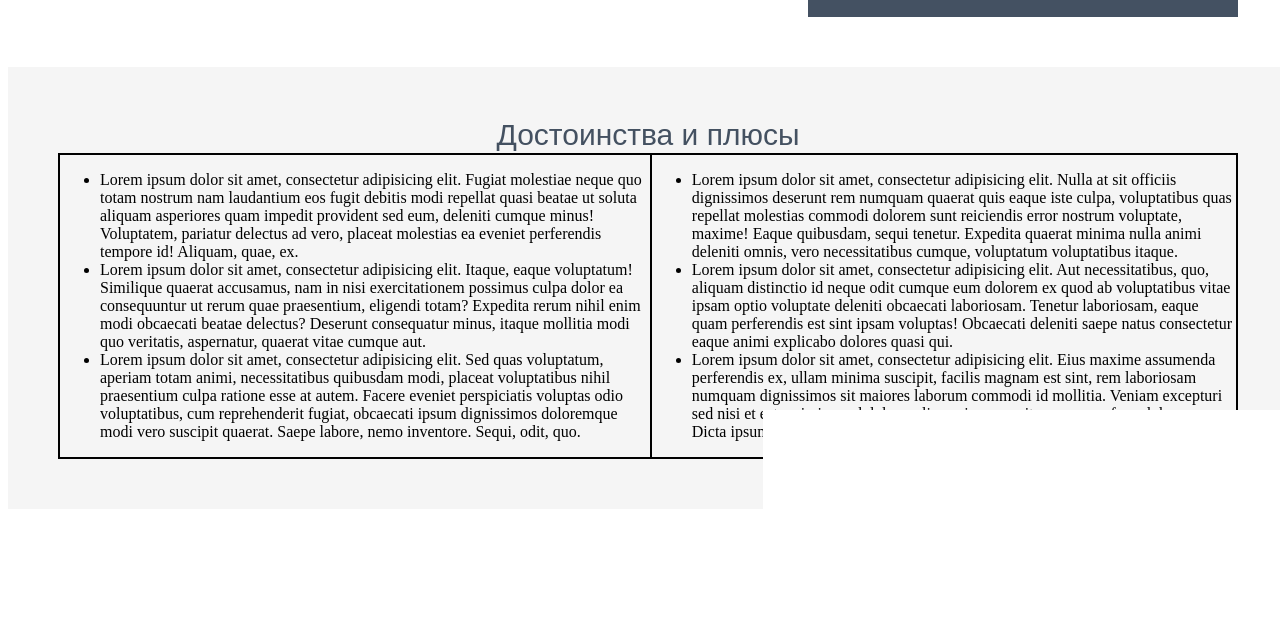
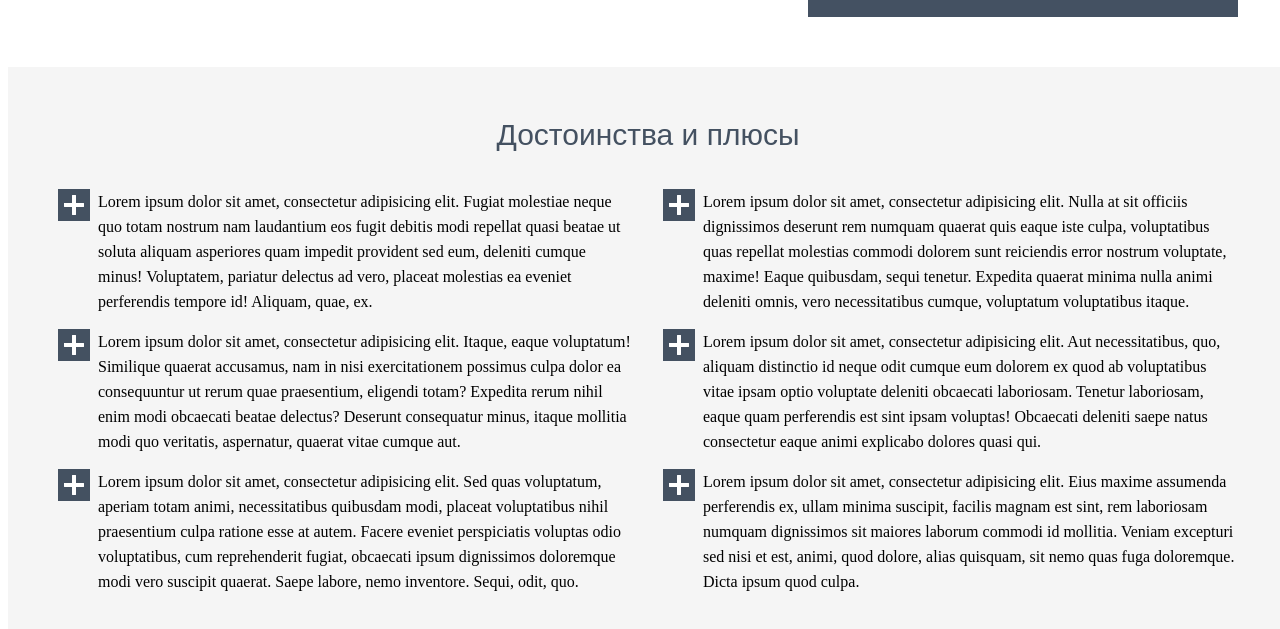
Before and after one commit to mr7282/forTraining, a plain HTML site: page index.html in a window 1280 px wide. Shown: the part 607-1236 px from the top of the page. Drawn offline with Linux system fonts and the light colour scheme.

Commit message:
css полность готово достоинства

```diff
--- a/style.css
+++ b/style.css
@@ -92,11 +92,11 @@ body {
     padding-top: 50px;
     padding-bottom: 50px;
     width: 1280px;
-    padding-bottom: 50px;
     background-color: #f5f5f5;
 }
 
 .headline {
+    padding-bottom: 20px;
     display: flex;
     justify-content: center;
     font-size: 30px;
@@ -109,17 +109,29 @@ body {
     margin-left: 50px;
     margin-right: 50px;
     display: flex;
-    justify-content: space-between;
-    border: 1px solid #000;
+    justify-content: center;
 }
 
 .rightcolumn {
-
-    border: 1px solid #000;
+    width: 50%;
+    padding-right: 15px;
 }
 
 .leftcolumn {
-    border: 1px solid #000;
+    width: 50%;
+    padding-left: 15px;
+}
+
+.listcolumn ul, li{
+    padding: 0;
+}
+
+.listcolumn li {
+    background: url(img/plus.png) left top no-repeat;
+    list-style: none;
+    line-height: 25px;
+    margin-bottom: 15px;
+    padding-left: 40px;
 }
 
 .screenshots {
```
